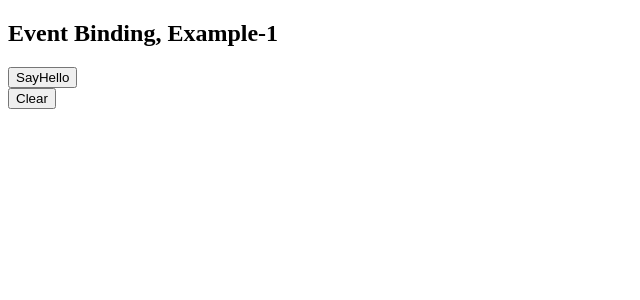
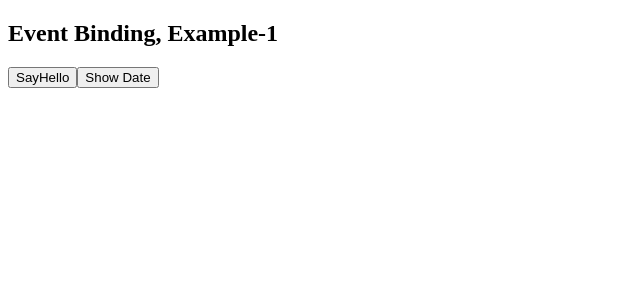
Before and after one commit to jackofalltradesprogrammer/AngularBootCamp, an Angular app: page / in a window 1280 px wide. Shown: the top 300 px of the page, without its empty margins (0-640 px from the left). Built offline with nearby package versions, Linux system fonts and the light colour scheme.

Commit message:
Using event binding and calling methods defined in the app.component.ts file

```diff
--- a/src/app/app.component.html
+++ b/src/app/app.component.html
@@ -1,5 +1,6 @@
 <h2>Event Binding, Example-1</h2>
 
-<button (click)='msg="Hello"'>SayHello </button> <br>
-<button (click)='msg=""'>Clear </button> <br>
+<button (click)='getMessage()'>SayHello </button>
+<button (click)='getDate()'>Show Date </button> <br>
+
 {{msg}}
--- a/src/app/app.component.ts
+++ b/src/app/app.component.ts
@@ -6,5 +6,13 @@ import { Component } from '@angular/core';
   styleUrls: ['./app.component.css']
 })
 export class AppComponent {
-  title = 'app';
+  msg:string='';
+  getMessage(){
+    this.msg='hello';
+  }
+  getDate(){
+    var d= new Date();
+    this.msg = d.getDate() +"/"+(d.getMonth()) + "/" + d.getFullYear();
+
+  }
 }
```
